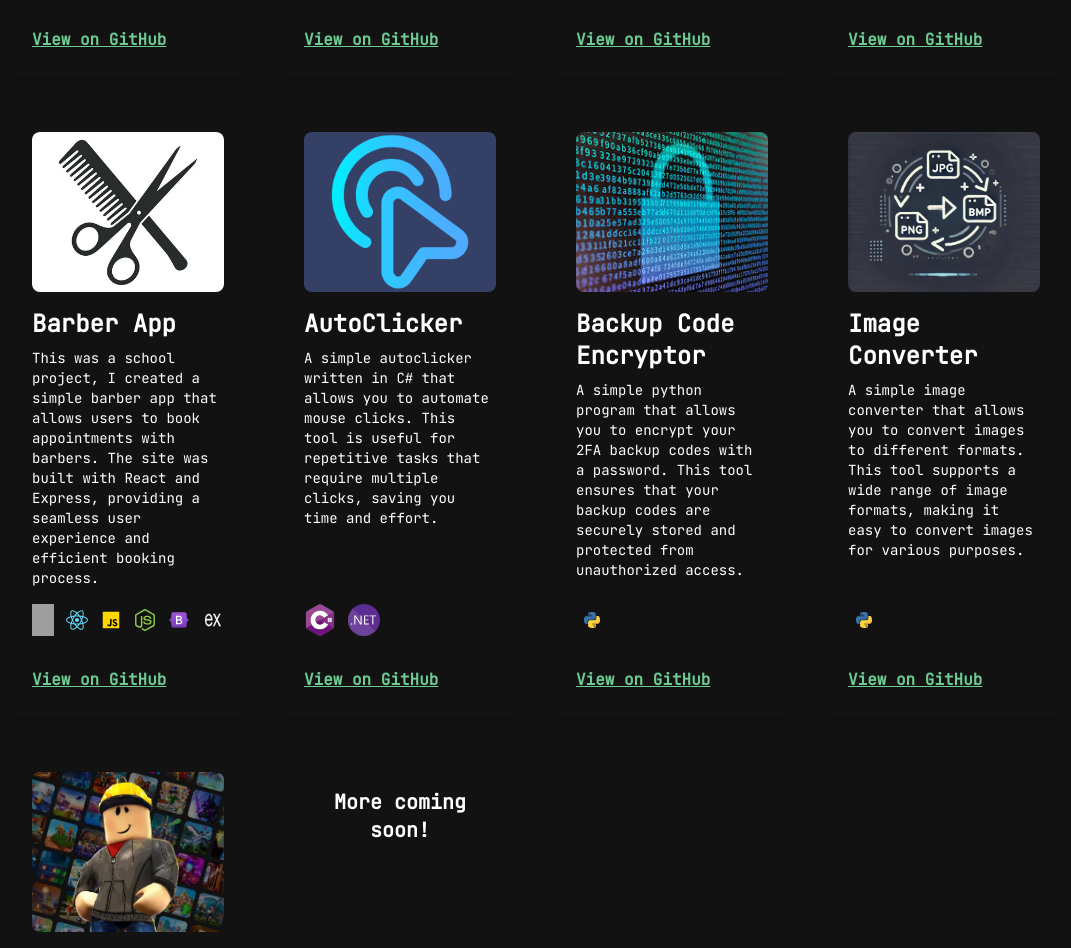
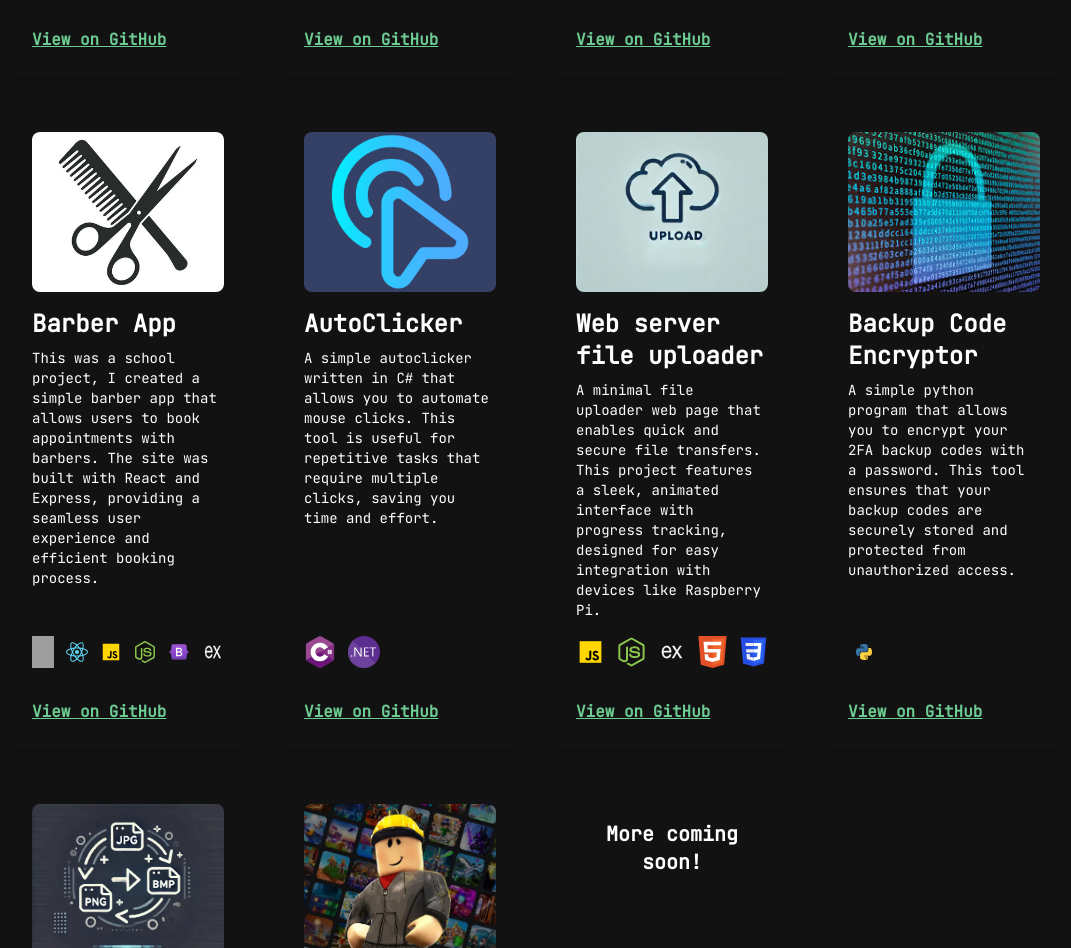
Before and after one commit to xalonious/portfolio, a Next.js app: page /projects in a window 1280 px wide. Shown: the part 920-1868 px from the top of the page, without its empty margins (104-1175 px from the left). Built offline with nearby package versions, Linux system fonts and the light colour scheme; grey boxes are pictures that could not be loaded.

Commit message:
Added web server file uploader project

```diff
--- a/src/components/Projects/index.tsx
+++ b/src/components/Projects/index.tsx
@@ -40,14 +40,7 @@ const projects = [
       "This was a school project, I created a simple barber app that allows users to book appointments with barbers. The site was built with React and Express, providing a seamless user experience and efficient booking process.",
     github: "https://github.com/xalonious/barber-app",
     image: "barber.png",
-    languages: [
-      "typescript",
-      "react",
-      "javascript",
-      "nodejs",
-      "bootstrap",
-      "express",
-    ],
+    languages: ["typescript", "react", "javascript", "nodejs", "bootstrap", "express"],
   },
   {
     name: "AutoClicker",
@@ -56,6 +49,14 @@ const projects = [
     github: "https://github.com/xalonious/autoclicker",
     image: "autoclicker.png",
     languages: ["csharp", "dotnet"],
+  },
+  {
+    name: "Web server file uploader",
+    description:
+      "A minimal file uploader web page that enables quick and secure file transfers. This project features a sleek, animated interface with progress tracking, designed for easy integration with devices like Raspberry Pi.",
+    github: "https://github.com/xalonious/web-server-file-uploader",
+    image: "uploader.png",
+    languages: ["javascript", "nodejs", "express", "html", "css"],
   },
   {
     name: "Backup Code Encryptor",
@@ -82,6 +83,7 @@ const projects = [
     languages: ["javascript", "nodejs", "lua", "express"],
   },
 ];
+
 
 const containerVariants = {
   hidden: { opacity: 0, y: 20 },
```
Also changed, not shown: public/assets/langs/html.svg (added), public/assets/projects/uploader.png (added).
